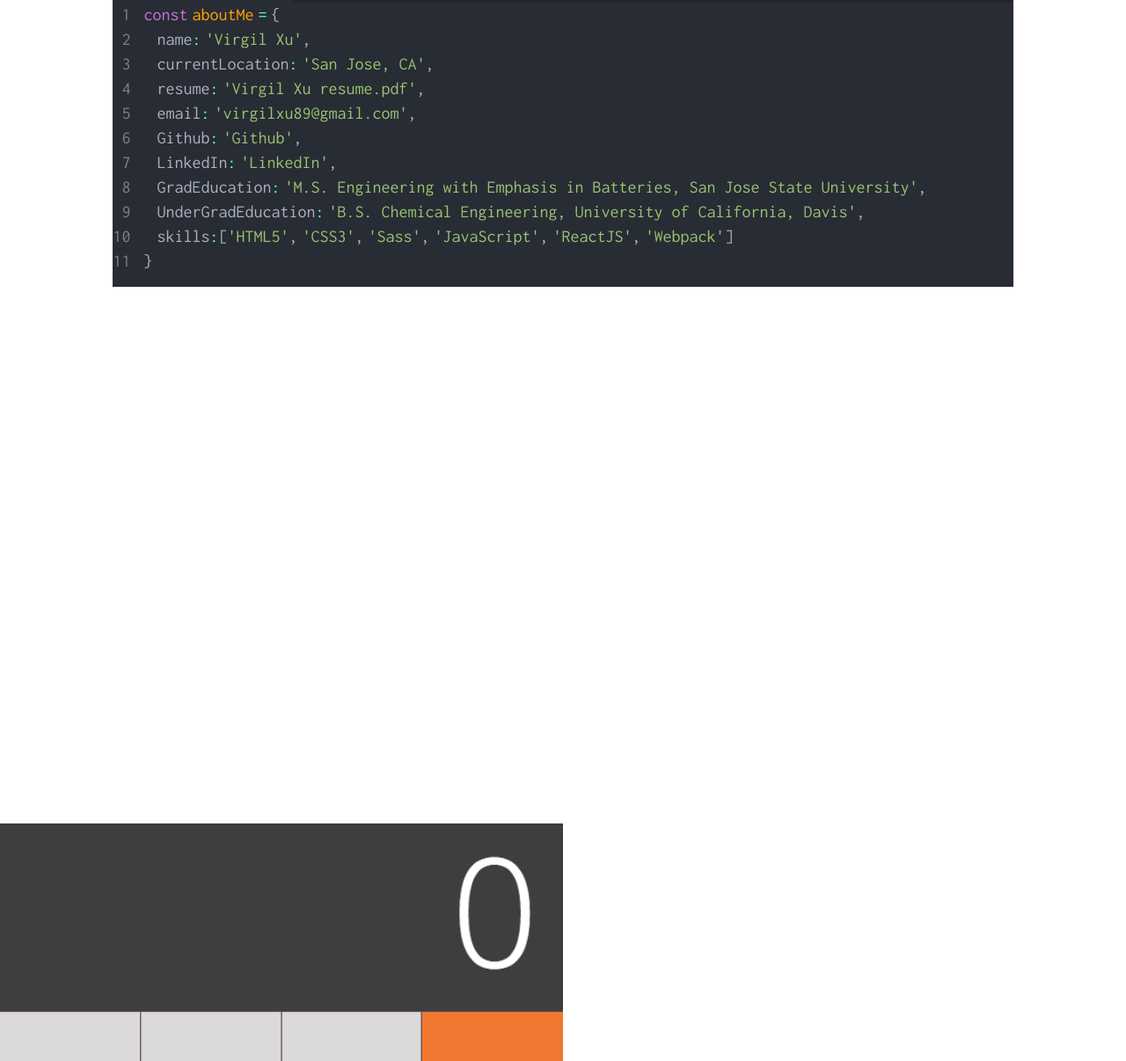
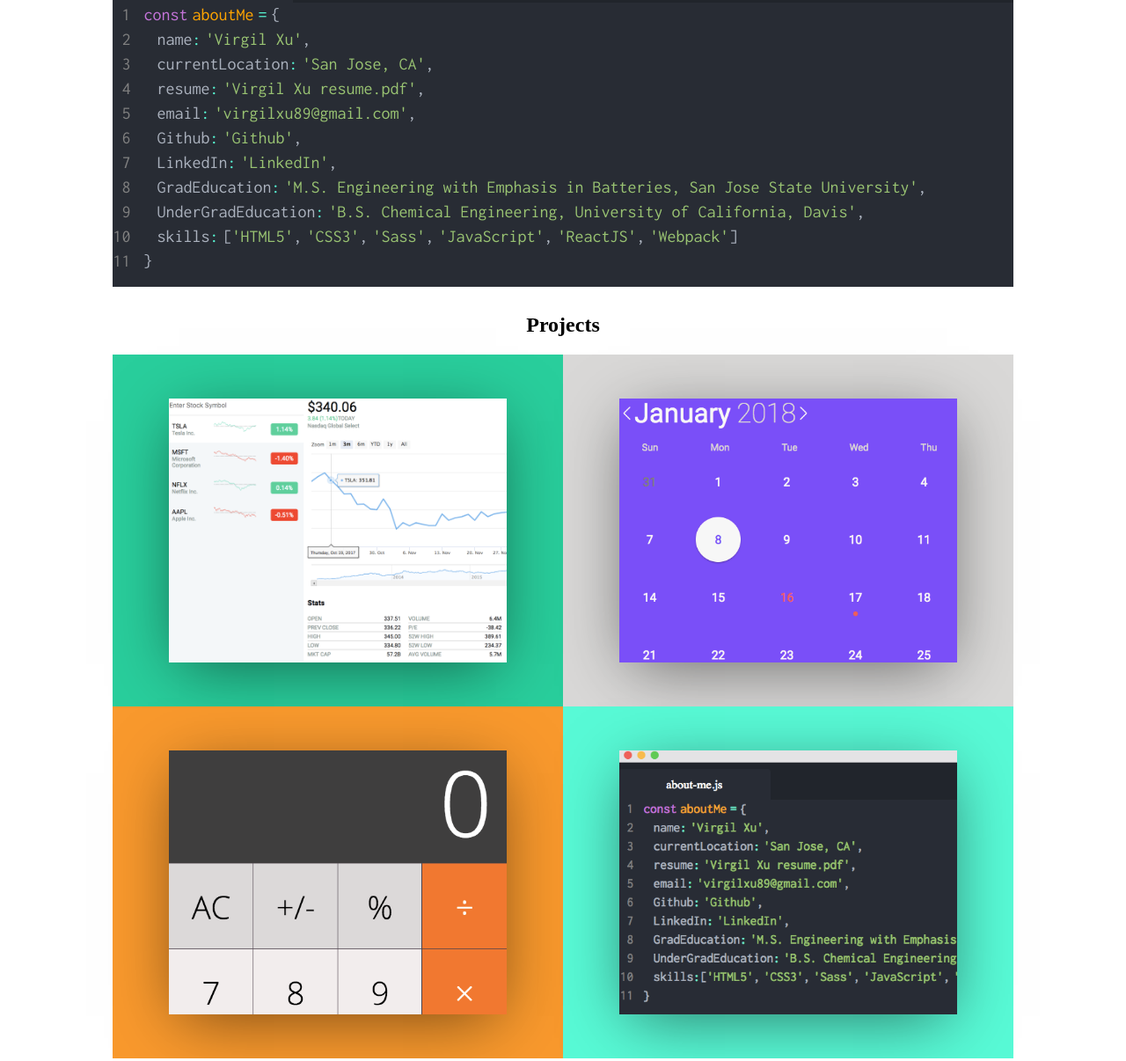
Before and after one commit to vhxu/portfolio, a React app: page / in a window 1280 px wide. Shown: the part 246-1452 px from the top of the page at 88% size. Built offline with nearby package versions, Linux system fonts and the light colour scheme.

Commit message:
added project images and background

```diff
--- a/src/components/about-editor.js
+++ b/src/components/about-editor.js
@@ -23,7 +23,7 @@ class AboutEditor extends Component {
             <div className='grey'><span className='numbers'>7</span><span className='indent2'>LinkedIn</span><span className='turquoise'>:</span><span className='green space-left'>'LinkedIn'</span>,</div>
             <div className='grey'><span className='numbers'>8</span><span className='indent2'>GradEducation</span><span className='turquoise'>:</span><span className='green space-left'>'M.S. Engineering with Emphasis in Batteries, San Jose State University'</span>,</div>
             <div className='grey'><span className='numbers'>9</span><span className='indent2'>UnderGradEducation</span><span className='turquoise'>:</span><span className='green space-left'>'B.S. Chemical Engineering, University of California, Davis'</span>,</div>
-            <div className='grey'><span className='numbers'>10</span><span className='indent2'>skills</span><span className='turquoise'>:</span>[<span className='green'>'HTML5'</span>,<span className='green space-left'>'CSS3'</span>,<span className='green space-left'>'Sass'</span>,
+            <div className='grey'><span className='numbers'>10</span><span className='indent2'>skills</span><span className='turquoise space-right'>:</span>[<span className='green'>'HTML5'</span>,<span className='green space-left'>'CSS3'</span>,<span className='green space-left'>'Sass'</span>,
               <span className='green space-left'>'JavaScript'</span>,<span className='green space-left'>'ReactJS'</span>, <span className='green space-left'>'Webpack'</span>]</div>
             <div className='grey'><span className='numbers'>11</span><span className='indent'>}</span></div>
           </div>
--- a/src/components/app.js
+++ b/src/components/app.js
@@ -32,8 +32,11 @@ class App extends Component {
       <div>
         <Navbar />
         <About />
-        <div className='projects-component'>
-          {this.mapProjects()}
+        <div className='projects-section'>
+          <h2>Projects</h2>
+          <div className='projects-component'>
+            {this.mapProjects()}
+          </div>
         </div>
       </div>
     )
--- a/src/components/projects.js
+++ b/src/components/projects.js
@@ -16,7 +16,8 @@ class Projects extends Component {
 
   render(){
     return (
-      <div className='project' style={{backgroundImage: this.props.screenshot}}>
+      <div className='project' style={{backgroundColor: this.props.color}}>
+        <div className='screenshot' style={{backgroundImage: this.props.screenshot}}>
           <div className='description'>
             <h2>{this.props.title}</h2>
             <div>{this.props.description}</div>
@@ -25,6 +26,7 @@ class Projects extends Component {
             <div>{this.props.preview}</div>
           </div>
         </div>
+      </div>
     )
   }
 }
--- a/src/data/project-info.js
+++ b/src/data/project-info.js
@@ -2,8 +2,8 @@ const projectInfo = [
   {
     title: 'Stock Market',
     description: 'An easy to use app to look up stocks. This was the first project where I used Redux to handle the application state. The app design was inspired by the app Robinhood. The API used was from IEX, Sparklines was used for the preview graph, Highcharts was used to graph the stock prices, and react-autosuggest was used to look up stock symbols.',
-    screenshot: '',
-    color: 'green',
+    screenshot: "url('../src/images/stock-screenshot.png')",
+    color: '#29ce9c',
     skills: ['HTML5', 'CSS3', 'SASS', 'JavaScript', 'ReactJS', 'Redux'],
     links: {
       github: 'Github',
@@ -13,8 +13,8 @@ const projectInfo = [
   {
     title: 'Calendar',
     description: 'A simple calendar app to look up dates and to add daily tasks. This was one of my first projects where I used the ReactJS library.',
-    screenshot: '',
-    color: 'purple',
+    screenshot: "url('../src/images/calendar-screenshot1.png')",
+    color: '#D9D8D7',
     skills: ['HTML5', 'CSS3', 'SASS', 'JavaScript', 'ReactJS'],
     links: {
       github: 'Github',
@@ -24,8 +24,8 @@ const projectInfo = [
   {
     title: 'Calculator',
     description: 'A copy of the iPhone calculator that we use everyday on our phone. This project was written with only HTML, CSS, and Javascript. It helped me understand how to structure my projects as an MVC. This really helped me build a stronger JS foundation for web development.',
-    screenshot: "url('../src/images/Calculator-screenshot.png')",
-    color: 'orange',
+    screenshot: "url('../src/images/calculator-screenshot.png')",
+    color: '#f9992d',
     skills: ['HTML5', 'CSS3', 'JavaScript'],
     links: {
       github: 'Github',
@@ -35,8 +35,8 @@ const projectInfo = [
   {
     title: 'Portfolio',
     description: 'My portfolio website that you\'re looking at right now. This project was made using ReactJS.',
-    screenshot: '',
-    color: 'grey',
+    screenshot: "url('../src/images/portfolio-screenshot.png')",
+    color: '#58fad6',
     skills: ['HTML5', 'CSS3', 'SASS', 'JavaScript', 'ReactJS'],
     links: {
       github: 'Github',
--- a/style/_app.scss
+++ b/style/_app.scss
@@ -1,4 +1,11 @@
+.projects-section {
+  display: flex;
+  flex-direction: column;
+  align-items: center;
+}
+
 .projects-component {
   display: flex;
   flex-wrap: wrap;
+  width: 80%;
 }
--- a/style/_project.scss
+++ b/style/_project.scss
@@ -1,10 +1,19 @@
 .project {
   display: flex;
   width: 50%;
-  height: 600px;
-  background-repeat: no-repeat;
-  background-size: cover;
+  height: 400px;
+  justify-content: center;
+  align-items: center;
 
+
+  .screenshot {
+    background-repeat: no-repeat;
+    background-size: cover;
+    width: 75%;
+    display: flex;
+    height: 300px;
+    box-shadow: 0px 14px 71px -12px rgba(0,0,0,0.55);
+  }
 
   .description {
     opacity: 0;
```
Also changed, not shown: src/images/Calculator-screenshot copy.png (deleted), src/images/calculator-screenshot2.png (added), src/images/calendar-screenshot1.png (added), src/images/calendar-screenshot2.png (added), src/images/portfolio-screenshot.png (added), src/images/stock-screenshot.png (added). Lines whose indentation alone changed are shown as unchanged.
